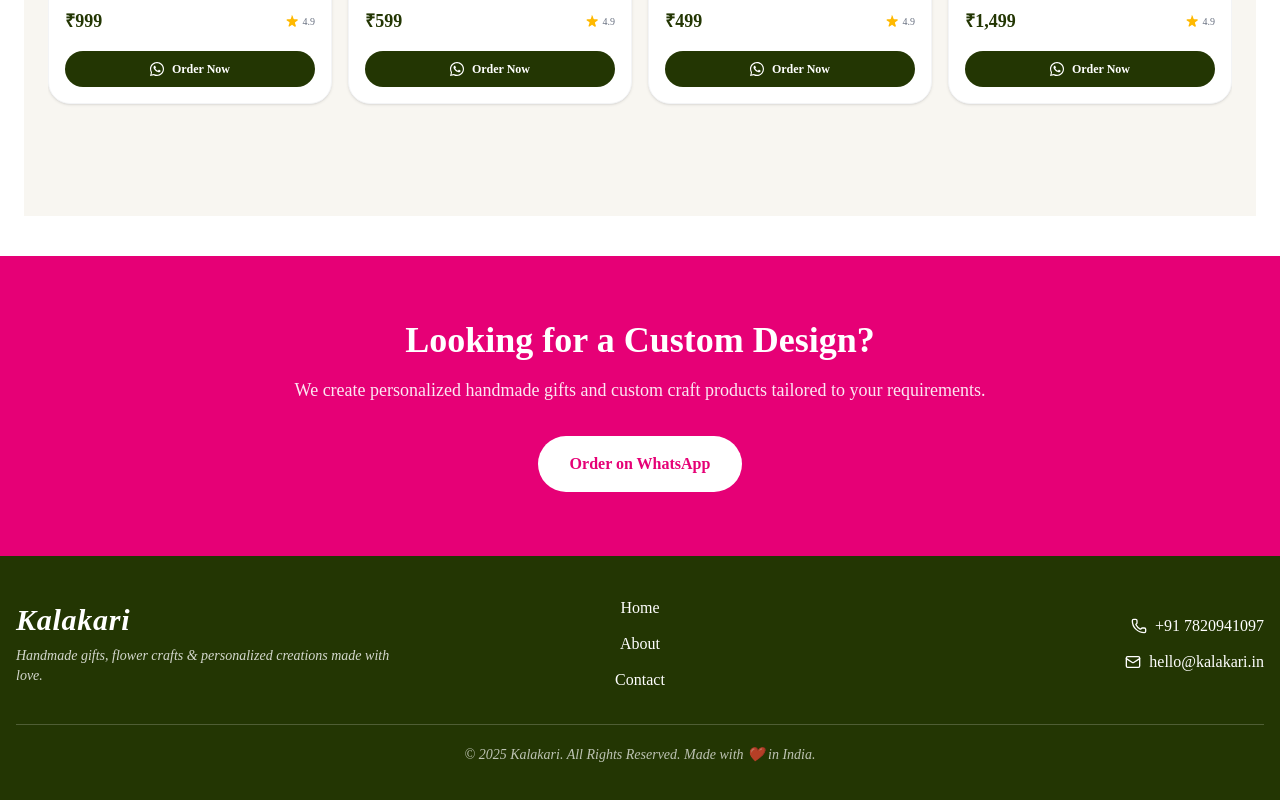
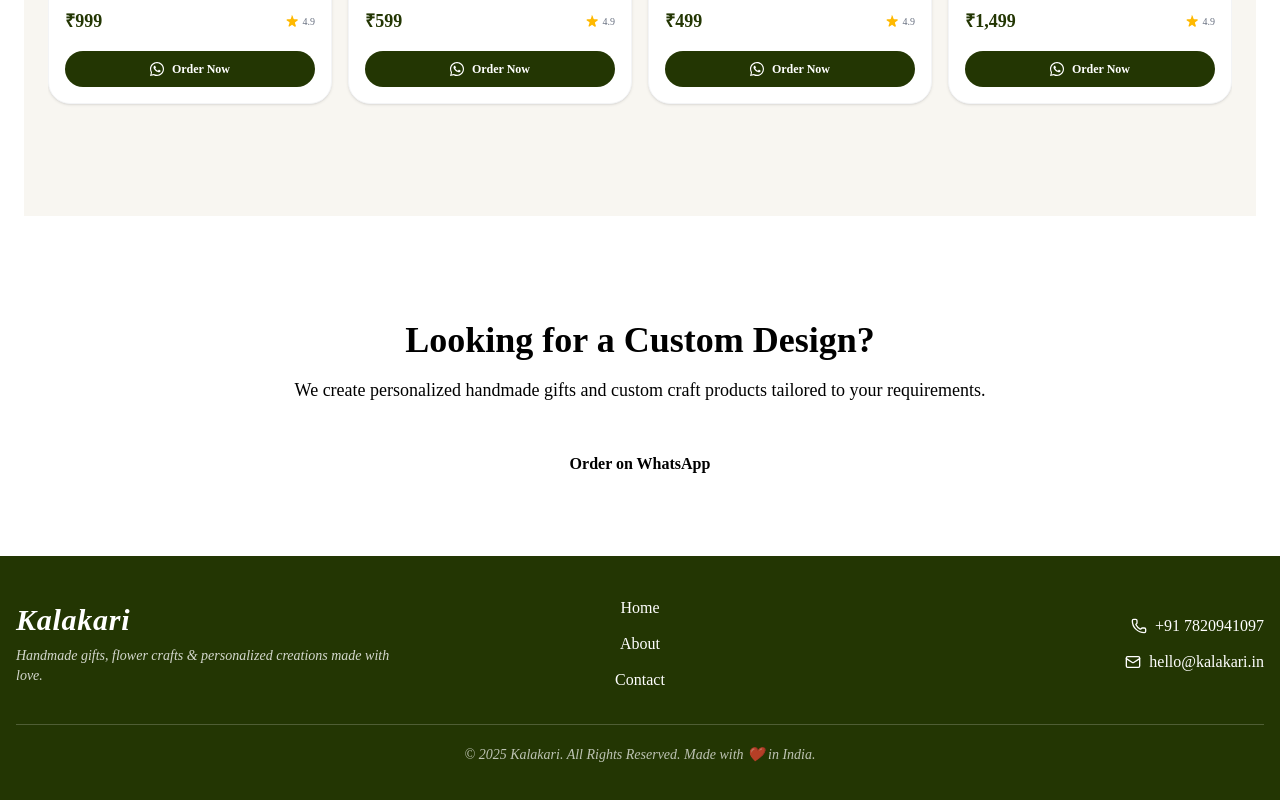
Before and after one commit to Madhurmehare27/Kalakari, a Next.js app in the folder my-app/: page /gallery in a window 1280 px wide. Shown: the part 744-1544 px from the top of the page. Built offline with nearby package versions, Linux system fonts and the light colour scheme.

Commit message:
theme color correction

```diff
--- a/my-app/app/gallery/page.tsx
+++ b/my-app/app/gallery/page.tsx
@@ -3,7 +3,7 @@
 import ProductList from "@/components/comman/Productlist";
 export default function Gallery() {
   return (
-    <main className="min-h-screen bg-gradient-to-b from-pink-50 via-white to-white">
+    <main className="min-h-screen bg-gradient-to-b  via-white to-white">
       {/* Product Section */}
       <section className="pb-10">
         <div className="max-w-7xl mx-auto px-6">
@@ -12,13 +12,13 @@
       </section>
 
       {/* CTA Section */}
-      <section className="bg-pink-600 py-16">
+      <section className=" py-16">
         <div className="max-w-4xl mx-auto text-center px-6">
-          <h2 className="text-3xl md:text-4xl font-bold text-white">
+          <h2 className="text-3xl md:text-4xl font-bold text-black">
             Looking for a Custom Design?
           </h2>
 
-          <p className="mt-4 text-pink-100 text-lg">
+          <p className="mt-4 text-black text-lg">
             We create personalized handmade gifts and custom craft
             products tailored to your requirements.
           </p>
@@ -30,7 +30,7 @@
                 "_blank"
               )
             }
-            className="mt-8 bg-white text-pink-600 px-8 py-4 rounded-full font-semibold hover:scale-105 transition"
+            className="mt-8 bg-white text-black font-italic px-8 py-4 rounded-full font-semibold hover:scale-105 transition"
           >
             Order on WhatsApp
           </button>
--- a/my-app/components/comman/Navbar.tsx
+++ b/my-app/components/comman/Navbar.tsx
@@ -52,11 +52,11 @@
               <div key={link.href} className="relative group">
                 <Link
                   href={link.href}
-                  className="text-gray-700 font-medium hover:text-pink-600 transition-all duration-300"
+                  className="text-gray-700 font-medium hover:text-black-600 transition-all duration-300"
                 >
                   {link.label}
                 </Link>
-                <span className="absolute left-0 -bottom-1 h-[2px] w-0 bg-pink-600 transition-all duration-300 group-hover:w-full" />
+                <span className="absolute left-0 -bottom-1 h-[2px] w-0 bg-black-600 transition-all duration-300 group-hover:w-full" />
                 <span className="absolute left-1/2 -translate-x-1/2 top-8 opacity-0 group-hover:opacity-100 bg-black text-white text-xs px-2 py-1 rounded whitespace-nowrap pointer-events-none transition-all duration-300 z-50">
                   {link.tooltip}
                 </span>
@@ -77,7 +77,7 @@
               </button> */}
 
               {/* Animated underline */}
-              <span className="absolute left-0 -bottom-1 h-[2px] w-0 bg-pink-600 transition-all duration-300 group-hover:w-full" />
+              <span className="absolute left-0 -bottom-1 h-[2px] w-0 bg-black-600 transition-all duration-300 group-hover:w-full" />
 
               {/* Mega menu panel */}
               <div
@@ -134,7 +134,7 @@
 </Button>
 
             <button
-              className="lg:hidden p-2 rounded-lg text-gray-700 hover:text-pink-600 hover:bg-pink-50 transition-all duration-200"
+              className="lg:hidden p-2 rounded-lg text-gray-700 hover:text-black-600 hover:bg-black-50 transition-all duration-200"
               onClick={() => setMobileOpen(true)}
               aria-label="Open menu"
             >
@@ -161,7 +161,9 @@
       >
         {/* Drawer Header */}
         <div className="flex items-center justify-between px-5 h-16 border-b border-pink-100 shrink-0">
-          <span className="text-2xl font-extrabold text-pink-600">Kalakari</span>
+          <span className="text-2xl  italic text-[#556B2F]">
+  Kalakari
+</span>
           <button
             className="p-2 rounded-lg text-gray-400 hover:text-pink-600 hover:bg-pink-50 transition-all duration-200"
             onClick={() => setMobileOpen(false)}
@@ -189,9 +191,9 @@
 
           {/* Shop Accordion */}
           <div>
-            <button
+            {/* <button
               onClick={() => setMobileShopOpen(!mobileShopOpen)}
-              className="w-full flex items-center justify-between px-4 py-3.5 rounded-xl text-gray-700 font-medium hover:bg-pink-50 hover:text-pink-600 transition-all duration-200 text-sm"
+              className="w-full flex items-center justify-between px-4 py-3.5 rounded-xl text-gray-700 font-medium hover:bg-black-50 hover:text-black-600 transition-all duration-200 text-sm"
             >
               <span>Shop</span>
               <ChevronDown
@@ -200,7 +202,7 @@
                   mobileShopOpen ? "rotate-180 text-pink-500" : "text-gray-300"
                 }`}
               />
-            </button>
+            </button> */}
 
             <div
               className={`overflow-hidden transition-all duration-300 ease-in-out ${
```
